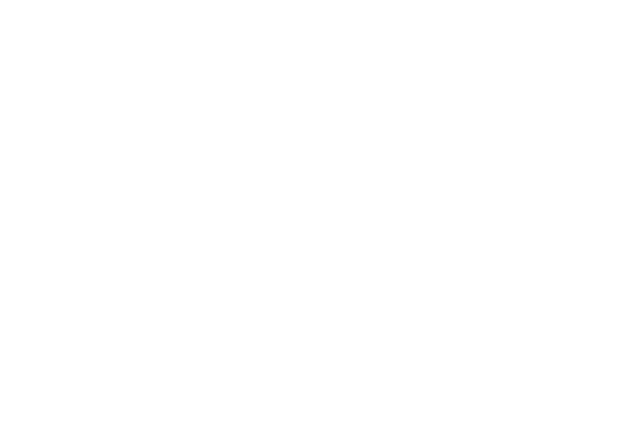
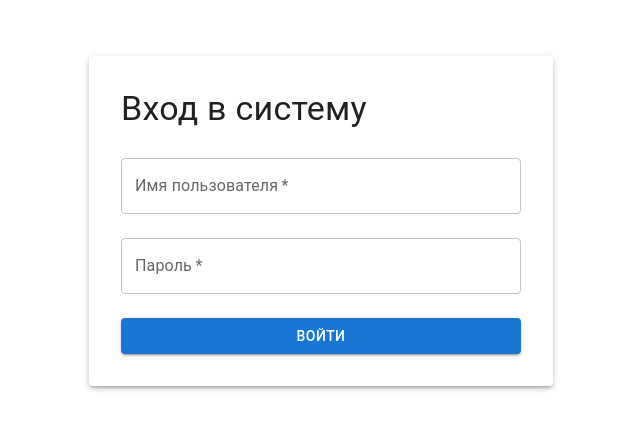
Before and after one commit to Vitaliy-54/Web-app, a React (Create React App) app: page /login in a window 1280 px wide. Before the commit this address had no page. Shown: the part 179-608 px from the top of the page, without its empty margins (319-959 px from the left). Built offline with nearby package versions, Linux system fonts and the light colour scheme.

Commit message:
lab-5_AddUserCard_and_UpdateReactRouter

```diff
--- a/src/App.js
+++ b/src/App.js
@@ -1,6 +1,6 @@
 import React, { useState } from "react";
-import { BrowserRouter as Router, Routes, Route } from "react-router-dom";
-import LoginPage from "./LoginPage";
+import { BrowserRouter as Router, Routes, Route, Navigate } from "react-router-dom";
+import LoginPage from "./Authorization/LoginPage";
 import Dashboard from "./Dashboard";
 import { Container } from "@mui/material";
 
@@ -11,7 +11,8 @@ function App() {
     <Router>
       <Container>
         <Routes>
-          <Route path="/" element={<LoginPage setUser={setUser} />} />
+          <Route path="/" element={<Navigate to="/login" />} />
+          <Route path="/login" element={<LoginPage setUser={setUser} />} />
           <Route path="/dashboard" element={<Dashboard user={user} />} />
         </Routes>
       </Container>
--- /dev/null
+++ b/src/Authorization/LoginPage.js
@@ -0,0 +1,71 @@
+import React, { useState } from "react";
+import { TextField, Button, Box, Typography, Paper } from "@mui/material";
+import { useNavigate } from "react-router-dom";
+import { users } from "./users";
+
+const LoginPage = ({ setUser }) => {
+  const [username, setUsername] = useState("");
+  const [password, setPassword] = useState("");
+  const navigate = useNavigate();
+
+  const handleSubmit = (e) => {
+    e.preventDefault();
+    const user = users.find(
+      (u) => u.username === username && u.password === password
+    );
+    if (user) {
+      setUser(user);
+      navigate("/dashboard");
+    } else {
+      alert("Неверное имя пользователя или пароль");
+    }
+  };
+
+  return (
+    <Box
+      component="form"
+      onSubmit={handleSubmit}
+      sx={{
+        display: 'flex',
+        flexDirection: 'column',
+        alignItems: 'center',
+        justifyContent: 'center',
+        height: '100vh',
+      }}
+    >
+      <Paper elevation={3} sx={{ padding: 4, maxWidth: 400, width: '100%' }}>
+        <Typography variant="h4" component="h1" gutterBottom>
+          Вход в систему
+        </Typography>
+        <TextField
+          label="Имя пользователя"
+          value={username}
+          onChange={(e) => setUsername(e.target.value)}
+          margin="normal"
+          fullWidth
+          required
+        />
+        <TextField
+          label="Пароль"
+          type="password"
+          value={password}
+          onChange={(e) => setPassword(e.target.value)}
+          margin="normal"
+          fullWidth
+          required
+        />
+        <Button
+          type="submit"
+          variant="contained"
+          color="primary"
+          fullWidth
+          sx={{ mt: 2 }}
+        >
+          Войти
+        </Button>
+      </Paper>
+    </Box>
+  );
+};
+
+export default LoginPage;
--- /dev/null
+++ b/src/Authorization/users.js
@@ -0,0 +1,4 @@
+export const users = [
+  { username: "user1", password: "pass1" },
+  { username: "user2", password: "pass2" },
+];
--- a/src/Dashboard.js
+++ b/src/Dashboard.js
@@ -1,12 +1,10 @@
-import { useState, useEffect } from "react";
+import React, { useState, useEffect } from "react";
 import EmployeeAPI from "./api/service";
-import Table from "./Table";
+import EmployeeTable from "./Table";
 import AddStudentForm from "./AddStudentForm";
 import { Container, Typography } from "@mui/material";
 
-function App() {
-
-
+function Dashboard() {
   const [employees, setEmployees] = useState([]);
 
   useEffect(() => {
@@ -55,9 +53,9 @@ function App() {
         Студенты
       </Typography>
       <AddStudentForm addStudent={addEmp} />
-      <Table employees={employees} delEmployee={delEmp} />
+      <EmployeeTable employees={employees} delEmployee={delEmp} />
     </Container>
   );
 }
 
-export default App;
+export default Dashboard;
--- a/src/LoginPage.js
+++ /dev/null
@@ -1,48 +0,0 @@
-import React, { useState } from "react";
-import { TextField, Button, Box } from "@mui/material";
-import { useNavigate } from "react-router-dom";
-import { users } from "./users";
-
-const LoginPage = ({ setUser }) => {
-  const [username, setUsername] = useState("");
-  const [password, setPassword] = useState("");
-  const navigate = useNavigate();
-
-  const handleSubmit = (e) => {
-    e.preventDefault();
-    const user = users.find(
-      (u) => u.username === username && u.password === password
-    );
-    if (user) {
-      setUser(user);
-      navigate("/dashboard");
-    } else {
-      alert("Неверное имя пользователя или пароль");
-    }
-  };
-
-  return (
-    <Box component="form" onSubmit={handleSubmit} sx={{ display: 'flex', flexDirection: 'column', alignItems: 'center', mt: 5 }}>
-      <TextField
-        label="Имя пользователя"
-        value={username}
-        onChange={(e) => setUsername(e.target.value)}
-        margin="normal"
-        required
-      />
-      <TextField
-        label="Пароль"
-        type="password"
-        value={password}
-        onChange={(e) => setPassword(e.target.value)}
-        margin="normal"
-        required
-      />
-      <Button type="submit" variant="contained" color="primary" sx={{ mt: 2 }}>
-        Войти
-      </Button>
-    </Box>
-  );
-};
-
-export default LoginPage;
--- a/src/Table.js
+++ b/src/Table.js
@@ -1,8 +1,12 @@
-import React from "react";
-import { Table, TableBody, TableCell, TableContainer, TableHead, TableRow, Paper, Button } from "@mui/material";
+import React, { useState } from "react";
+import { Table, TableBody, TableCell, TableContainer, TableHead, TableRow, Paper, Button, Box } from "@mui/material";
+import UserCard from "./UserCard";
 
 const EmployeeTable = ({ employees, delEmployee }) => {
+  const [selectedUser, setSelectedUser] = useState(null);
+
   return (
+    <Box>
       <TableContainer component={Paper}>
         <Table>
           <TableHead>
@@ -11,7 +15,7 @@ const EmployeeTable = ({ employees, delEmployee }) => {
               <TableCell>Имя</TableCell>
               <TableCell>Фамилия</TableCell>
               <TableCell>Группа</TableCell>
-            <TableCell>Удаление</TableCell>
+              <TableCell>Действия</TableCell>
             </TableRow>
           </TableHead>
           <TableBody>
@@ -22,15 +26,26 @@ const EmployeeTable = ({ employees, delEmployee }) => {
                 <TableCell>{employee.surname}</TableCell>
                 <TableCell>{employee.group}</TableCell>
                 <TableCell>
-                <Button variant="contained" color="error" onClick={() => delEmployee(employee.id)} >
+                  <Box display="flex" gap={1}>
+                    <Button variant="contained" color="primary" onClick={() => setSelectedUser(employee)}>
+                      Просмотр
+                    </Button>
+                    <Button variant="contained" color="error" onClick={() => delEmployee(employee.id)}>
                       Удалить
                     </Button>
+                  </Box>
                 </TableCell>
               </TableRow>
             ))}
           </TableBody>
         </Table>
       </TableContainer>
+      {selectedUser && (
+        <Box mt={4}>
+          <UserCard user={selectedUser} />
+        </Box>
+      )}
+    </Box>
   );
 };
 
--- /dev/null
+++ b/src/UserCard.js
@@ -0,0 +1,19 @@
+import React from "react";
+import { Card, CardContent, Typography } from "@mui/material";
+
+const UserCard = ({ user }) => {
+  return (
+    <Card>
+      <CardContent>
+        <Typography variant="h5" component="div">
+          {user.name} {user.surname}
+        </Typography>
+        <Typography variant="body2" color="text.secondary">
+          Группа: {user.group}
+        </Typography>
+      </CardContent>
+    </Card>
+  );
+};
+
+export default UserCard;
--- a/src/users.js
+++ /dev/null
@@ -1,4 +0,0 @@
-export const users = [
-    { username: "user1", password: "pass1" },
-    { username: "user2", password: "pass2" },
-  ];
```
Lines whose indentation alone changed are shown as unchanged.
